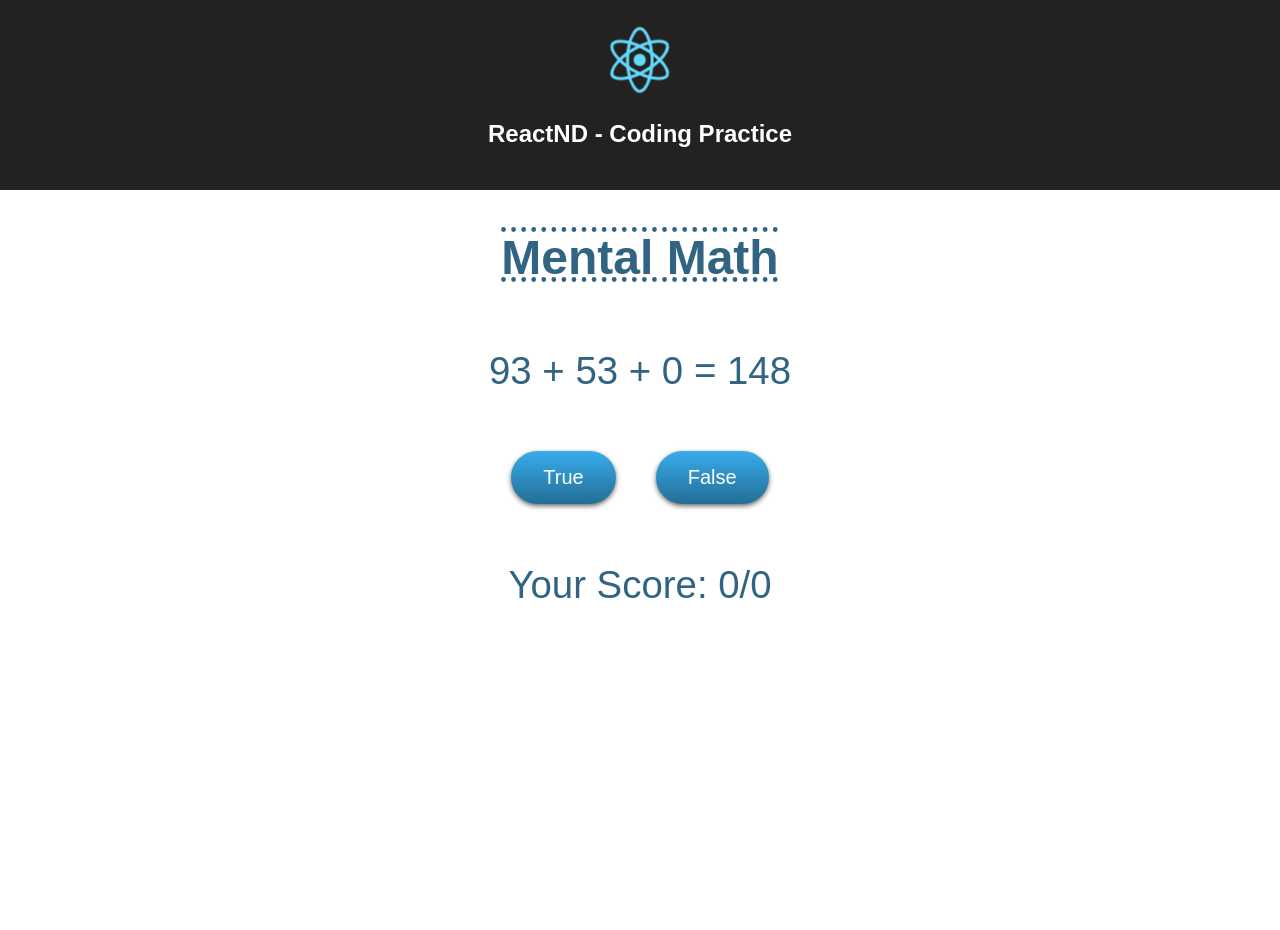
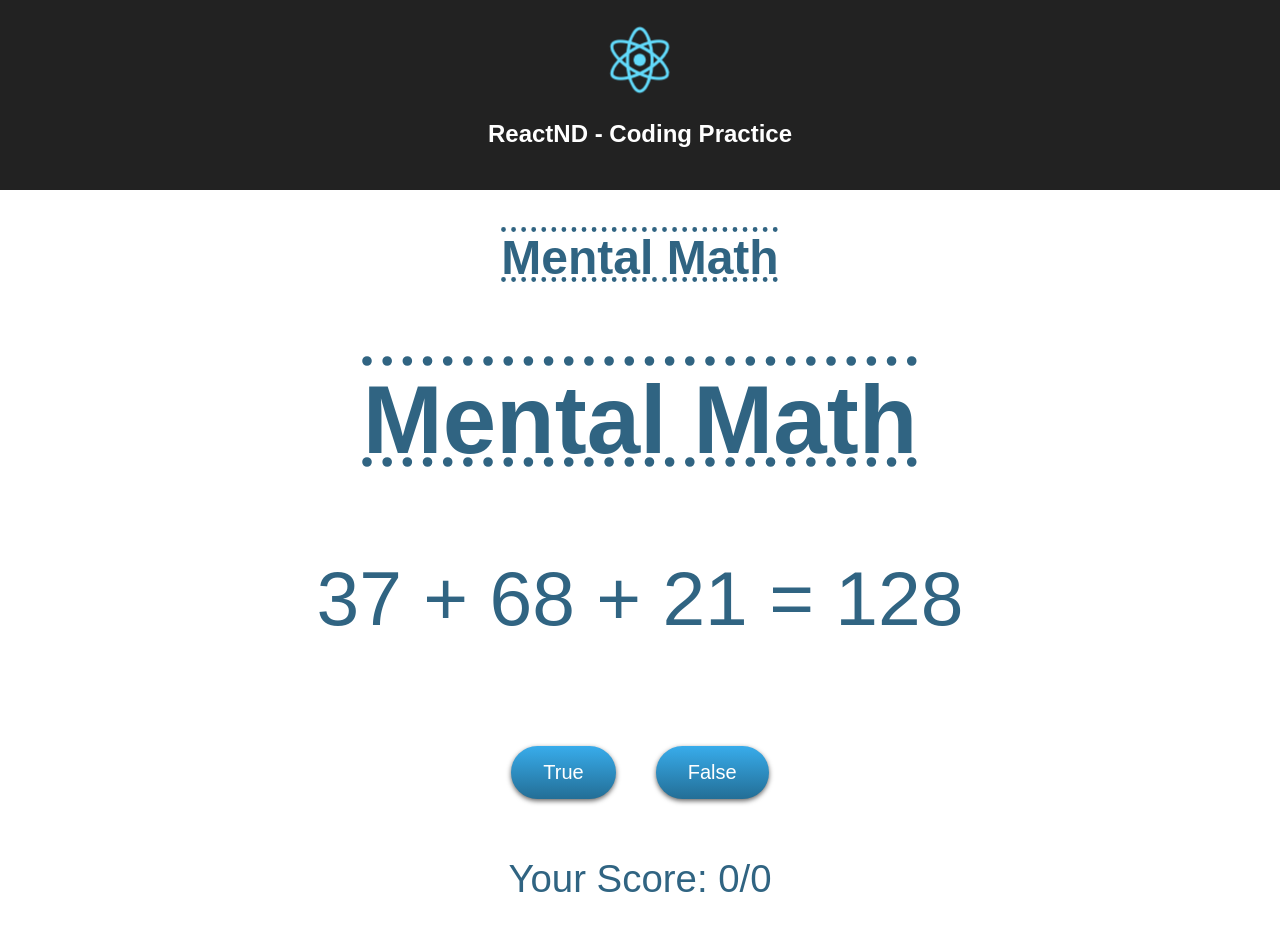
Before and after one commit to iamYatingLiu/udacity-react, a React (Create React App) app: page / in a window 1280 px wide. Shown: the top 930 px of the page. Before the commit the page ends 800 px from the top, so only its background shows below. Built offline with nearby package versions, Linux system fonts and the light colour scheme.

Commit message:
Exercise ManagingState

```diff
--- a/src/App.js
+++ b/src/App.js
@@ -1,15 +1,39 @@
 import React, { Component } from 'react';
 import logo from './logo.svg';
 import './App.css';
+import Score from './Score';
+import Game from './Game';
 
-const value1 = Math.floor(Math.random() * 100);
+
+/*const value1 = Math.floor(Math.random() * 100);
 const value2 = Math.floor(Math.random() * 100);
 const value3 = Math.floor(Math.random() * 100);
 const proposedAnswer = Math.floor(Math.random() * 3) + value1 + value2 + value3;
-const numQuestions = 0;
-const numCorrect = 0;
+*/
+
 
 class App extends Component {
+
+  constructor(props) {
+    super(props);
+    this.state = {
+      numQuestions: 0,
+      numCorrect: 0
+    };
+  }
+
+  handleAnswer = (isAnswerRight) => {
+    if (isAnswerRight) {
+      this.setState(previousState => ({
+        numCorrect: (previousState.numCorrect + 1)
+      }))
+    }
+      this.setState(previousState => ({
+        numQuestions: previousState.numQuestions + 1,
+      }))
+  }
+
+
 render() {
   return (
     <div className="App">
@@ -19,14 +43,8 @@ class App extends Component {
       </header>
       <div className="game">
         <h2>Mental Math</h2>
-          <div className="equation">
-            <p className="text">{`${value1} + ${value2} + ${value3} = ${proposedAnswer}`}</p>
-          </div>
-          <button>True</button>
-          <button>False</button>
-          <p className="text">
-            Your Score: {numCorrect}/{numQuestions}
-          </p>
+        <Game handleAnswer={this.handleAnswer} />
+        <Score numQuestions={this.state.numQuestions} numCorrect={this.state.numCorrect} />
       </div>
     </div>
   );
--- /dev/null
+++ b/src/Game.js
@@ -0,0 +1,79 @@
+import React, { Component } from 'react';
+
+
+
+class Game extends Component {
+    constructor(props) {
+        super(props);
+        const valuesArray = this.makeNewQuestion();
+
+        this.state = {
+            value1 : valuesArray[0],
+            value2 : valuesArray[1],
+            value3 : valuesArray[2],
+            proposedAnswer : valuesArray[3]
+        };
+    }
+
+
+    makeNewQuestion = () => {
+        const value1 = Math.floor(Math.random() * 100);
+        const value2 = Math.floor(Math.random() * 100);
+        const value3 = Math.floor(Math.random() * 100);
+        const proposedAnswer = Math.floor(Math.random() * 3) + (value1 + value2 + value3);
+        return [value1, value2, value3,proposedAnswer];
+    }
+
+    updateGame = (newValuesArray) => {
+        this.setState( currentState => ({
+            value1 : newValuesArray[0],
+            value2 : newValuesArray[1],
+            value3 : newValuesArray[2],
+            proposedAnswer : newValuesArray[3]
+        }));
+    }
+
+    /* handleScoreChange() { event => {
+         this.setState(previousState => {
+             numQuestions: previousState.numCorrect + 1,
+             numCorrect = previousState.numCorrect +  isAnswerRight(event.target.name) ? 1 : 0
+         })
+     }
+     }
+ */
+
+    handleAnswer =
+        event => {
+        const newValuesArray = this.makeNewQuestion();
+        const givenAnswer = event.target.name;
+        this.updateGame(newValuesArray);
+        const correct = this.isAnswerRight(givenAnswer);
+        this.props.handleAnswer(correct);
+    }
+
+    isAnswerRight(givenAnswer) {
+        const { value1, value2, value3, proposedAnswer } = this.state;
+        const corrAnswer = value1 + value2 + value3;
+        return ((givenAnswer === "true" && (proposedAnswer === corrAnswer)) ||
+            (givenAnswer === "false" && (proposedAnswer !== corrAnswer)));
+    }
+
+
+
+render() {
+    const { value1, value2, value3, proposedAnswer } = this.state;
+
+    return (
+        <div className="game">
+            <h2>Mental Math</h2>
+            <div className="equation">
+                <p className="text">{`${value1} + ${value2} + ${value3} = ${proposedAnswer}`}</p>
+            </div>
+            <button onClick={this.handleAnswer} name="true">True</button>
+            <button onClick={this.handleAnswer} name="false">False</button>
+        </div>
+    );
+}
+}
+
+export default Game;
--- /dev/null
+++ b/src/Score.js
@@ -0,0 +1,13 @@
+import React, { Component } from 'react';
+
+class Score extends Component {
+    render() {
+        return (
+            <p className="text">
+                    Your Score: {this.props.numCorrect}/{this.props.numQuestions}
+                </p>
+        );
+    }
+}
+
+export default Score;
```
Lines whose indentation alone changed are shown as unchanged.
